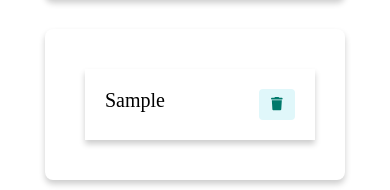
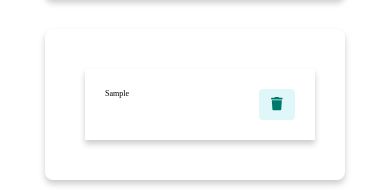
Before and after one commit to suruthiperumal12/React-TodoApp, a React (Vite) app: page / in a window 390 px wide. Both pictures are taken after typing "Sample" into the empty fields and a click on the button "Add". Shown: the part 197-387 px from the top of the page. Built offline with nearby package versions, Linux system fonts and the light colour scheme.

Commit message:
modified files

```diff
--- a/src/components/todoitem.module.css
+++ b/src/components/todoitem.module.css
@@ -47,7 +47,8 @@
     }
 
     .item {
-        font-weight: small;
+        font-weight: 100px;
+        font-size: 8px;
         margin: 10px;
         padding: 20px;
     }
```
